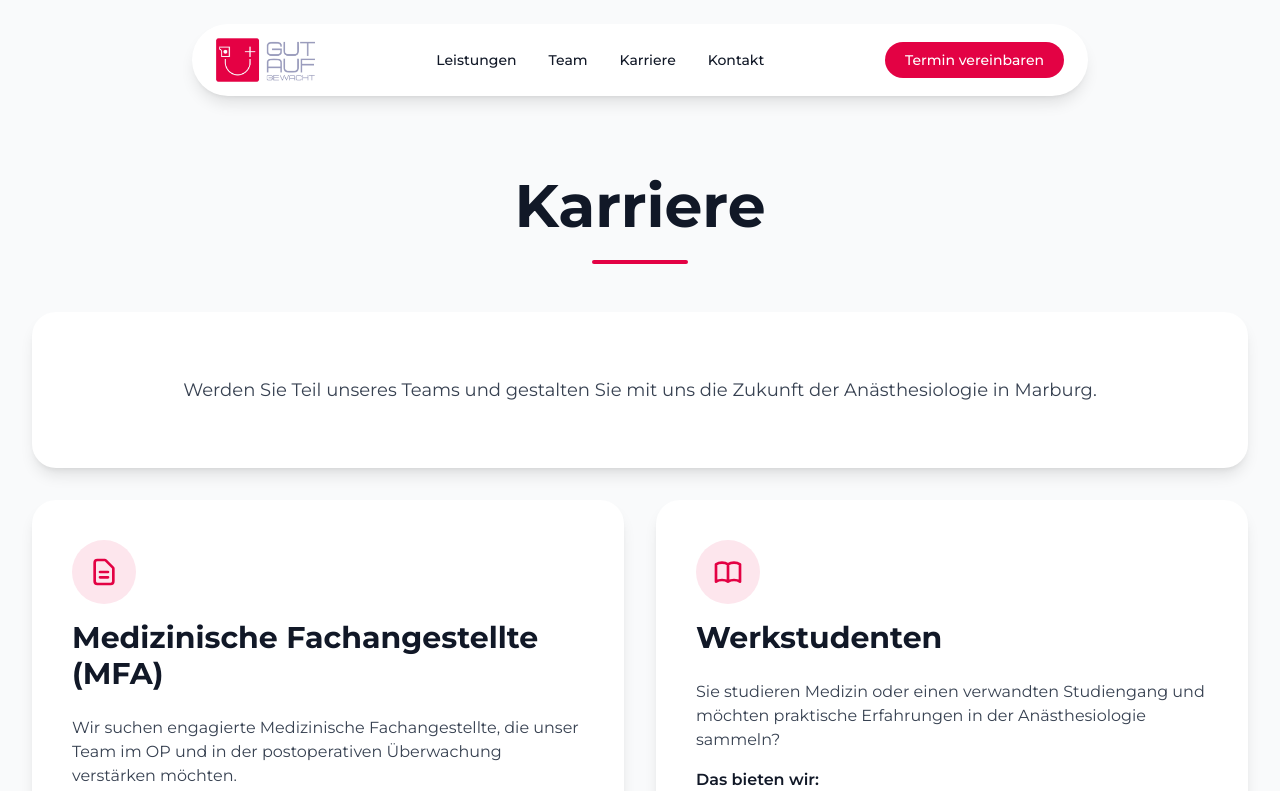
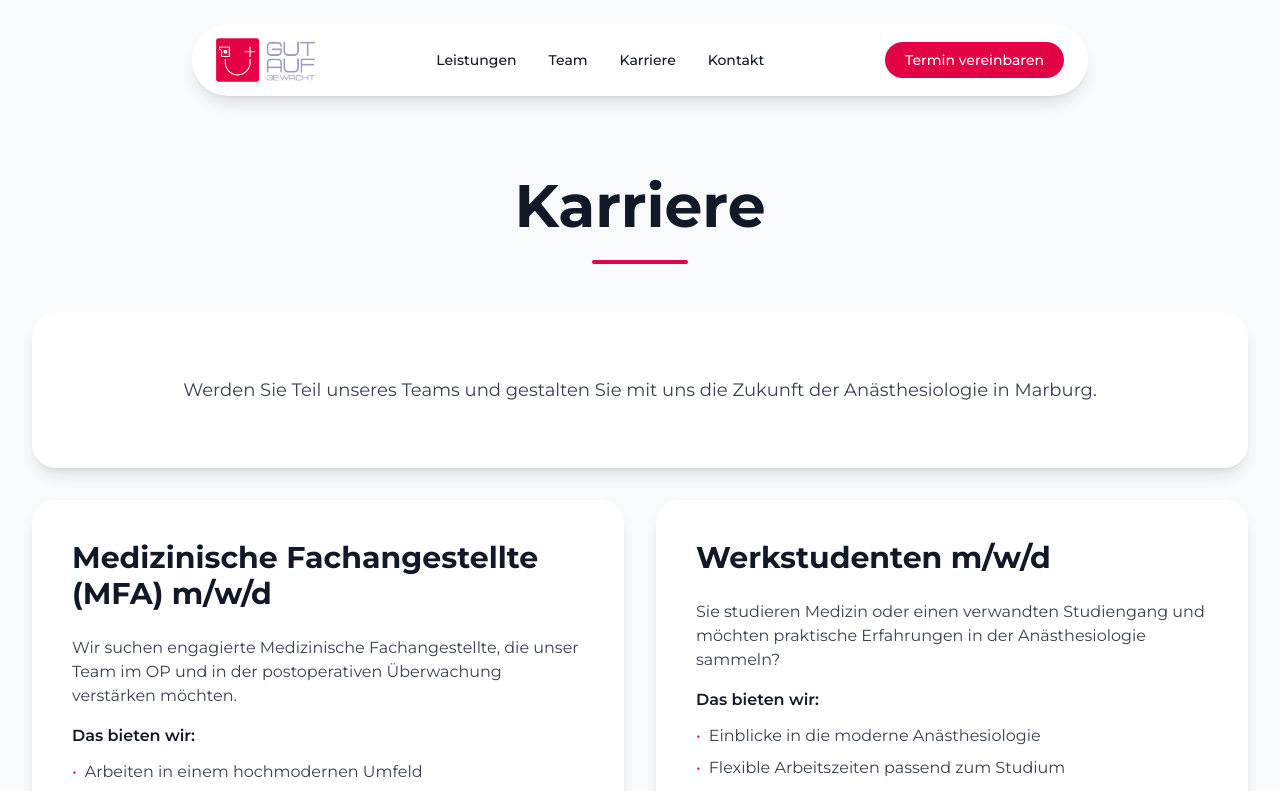
Before and after one commit to rachlot/gutaufgewacht, a React (Vite) app: page /karriere in a window 1280 px wide. Shown: the top 791 px of the page. Built offline with nearby package versions, Linux system fonts and the light colour scheme.

Commit message:
Updated Karriere.tsx

```diff
--- a/src/pages/Karriere.tsx
+++ b/src/pages/Karriere.tsx
@@ -47,13 +47,8 @@ export default function Karriere() {
               className="bg-white rounded-2xl md:rounded-3xl shadow-lg p-6 sm:p-8 md:p-10 hover:shadow-xl transition-shadow"
             >
               <div className="mb-6">
-                <div className="w-16 h-16 bg-brand-50 rounded-full flex items-center justify-center mb-4">
-                  <svg className="w-8 h-8 text-brand" fill="none" stroke="currentColor" viewBox="0 0 24 24">
-                    <path strokeLinecap="round" strokeLinejoin="round" strokeWidth={2} d="M9 12h6m-6 4h6m2 5H7a2 2 0 01-2-2V5a2 2 0 012-2h5.586a1 1 0 01.707.293l5.414 5.414a1 1 0 01.293.707V19a2 2 0 01-2 2z" />
-                  </svg>
-                </div>
                 <h3 className="text-2xl sm:text-3xl font-bold text-gray-900 mb-3">
-                  Medizinische Fachangestellte (MFA)
+                  Medizinische Fachangestellte (MFA) m/w/d
                 </h3>
               </div>
 
@@ -93,13 +88,8 @@ export default function Karriere() {
               className="bg-white rounded-2xl md:rounded-3xl shadow-lg p-6 sm:p-8 md:p-10 hover:shadow-xl transition-shadow"
             >
               <div className="mb-6">
-                <div className="w-16 h-16 bg-brand-50 rounded-full flex items-center justify-center mb-4">
-                  <svg className="w-8 h-8 text-brand" fill="none" stroke="currentColor" viewBox="0 0 24 24">
-                    <path strokeLinecap="round" strokeLinejoin="round" strokeWidth={2} d="M12 6.253v13m0-13C10.832 5.477 9.246 5 7.5 5S4.168 5.477 3 6.253v13C4.168 18.477 5.754 18 7.5 18s3.332.477 4.5 1.253m0-13C13.168 5.477 14.754 5 16.5 5c1.747 0 3.332.477 4.5 1.253v13C19.832 18.477 18.247 18 16.5 18c-1.746 0-3.332.477-4.5 1.253" />
-                  </svg>
-                </div>
                 <h3 className="text-2xl sm:text-3xl font-bold text-gray-900 mb-3">
-                  Werkstudenten
+                  Werkstudenten m/w/d
                 </h3>
               </div>
 
```
